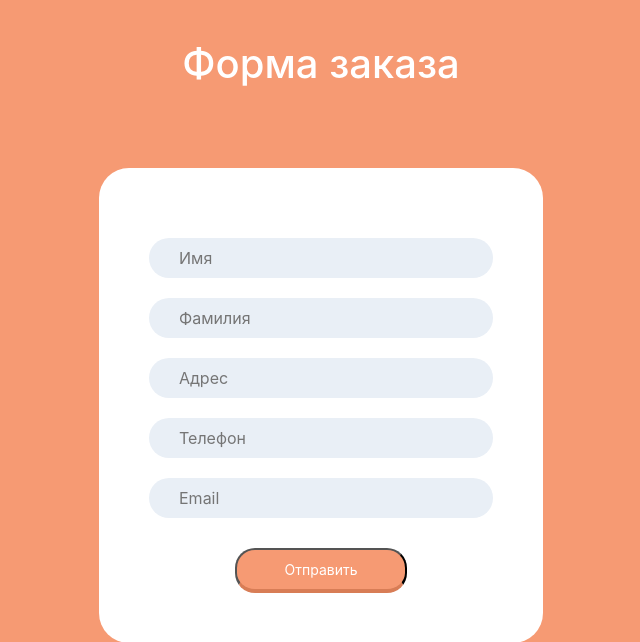
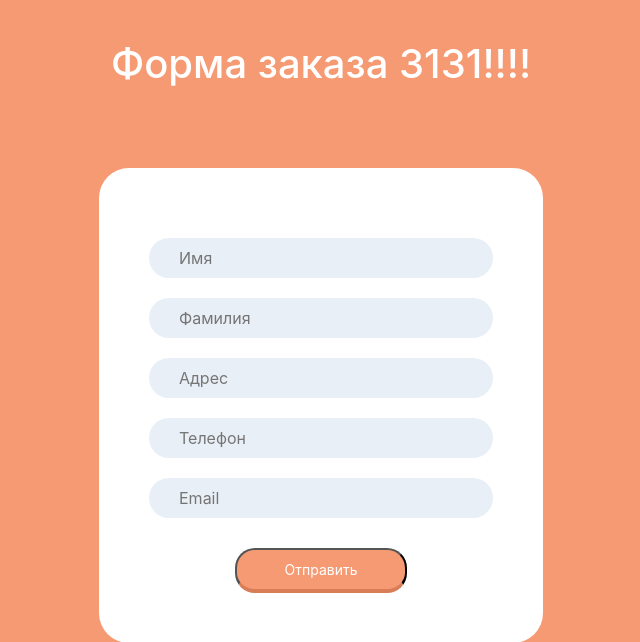
Before and after one commit to serggit313/cms, a PHP site: page / in a window 1280 px wide. Shown: the top 642 px of the page, without its empty margins (319-959 px from the left). Run offline with PHP 8.4, Linux system fonts and the light colour scheme.

Commit message:
Изменил заголовок

```diff
--- a/index.php
+++ b/index.php
@@ -16,7 +16,7 @@
         <div class="container">
             <div class="questionnaire_title">
                 <h1>
-                    Форма заказа
+                    Форма заказа 3131!!!!
                 </h1>
             </div>
 
```
